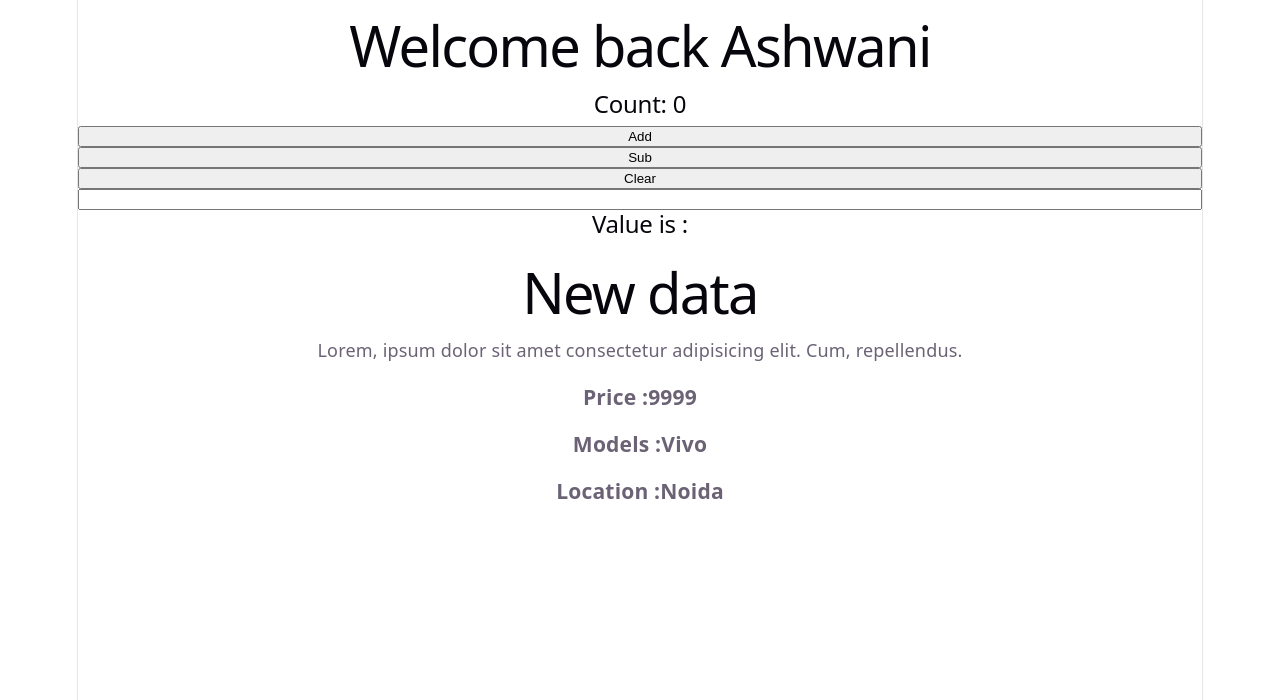
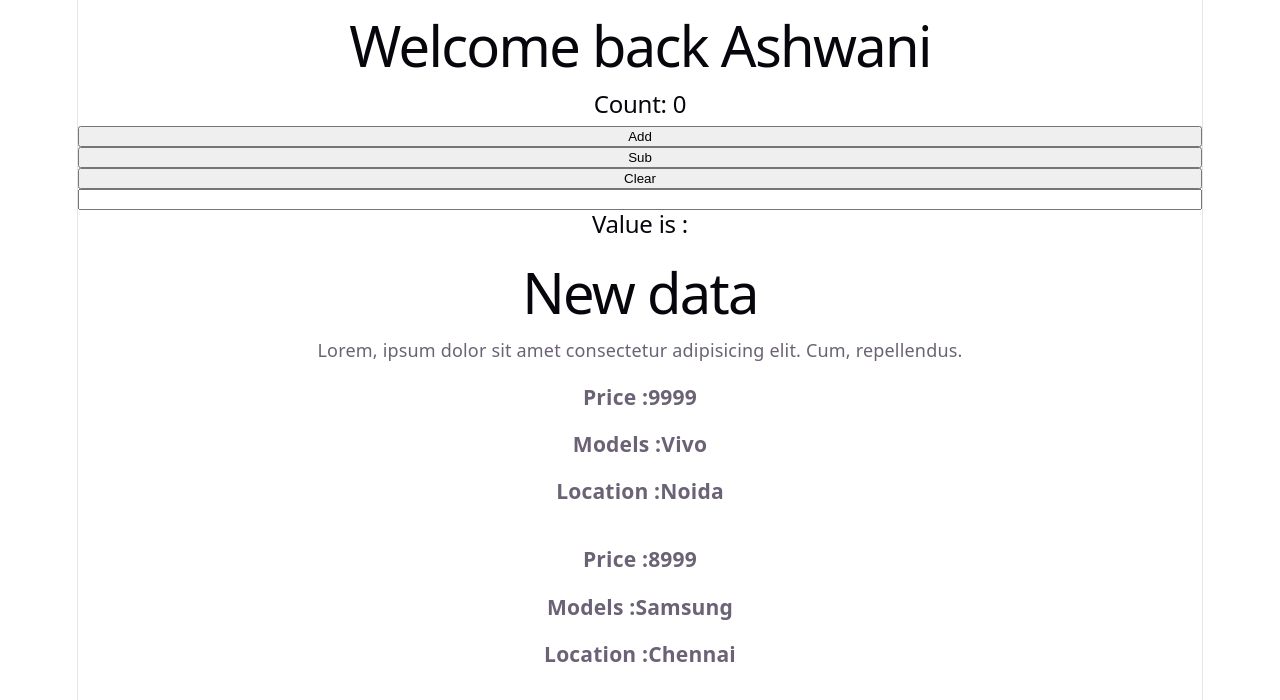
Before and after one commit to Ashwani4841/React-Practice, a React (Vite) app in the folder useState/: page / in a window 1280 px wide. Shown: the top 700 px of the page. Built offline with nearby package versions, Linux system fonts and the light colour scheme.

Commit message:
Add useState React practice project

```diff
--- a/useState/src/main.jsx
+++ b/useState/src/main.jsx
@@ -8,5 +8,6 @@ createRoot(document.getElementById('root')).render(
   <StrictMode>
     <App />
     <User Price="9999" Model="Vivo" Location="Noida"/>
+    <User Price="8999" Model="Samsung" Location="Chennai"/>
   </StrictMode>,
 )
```
